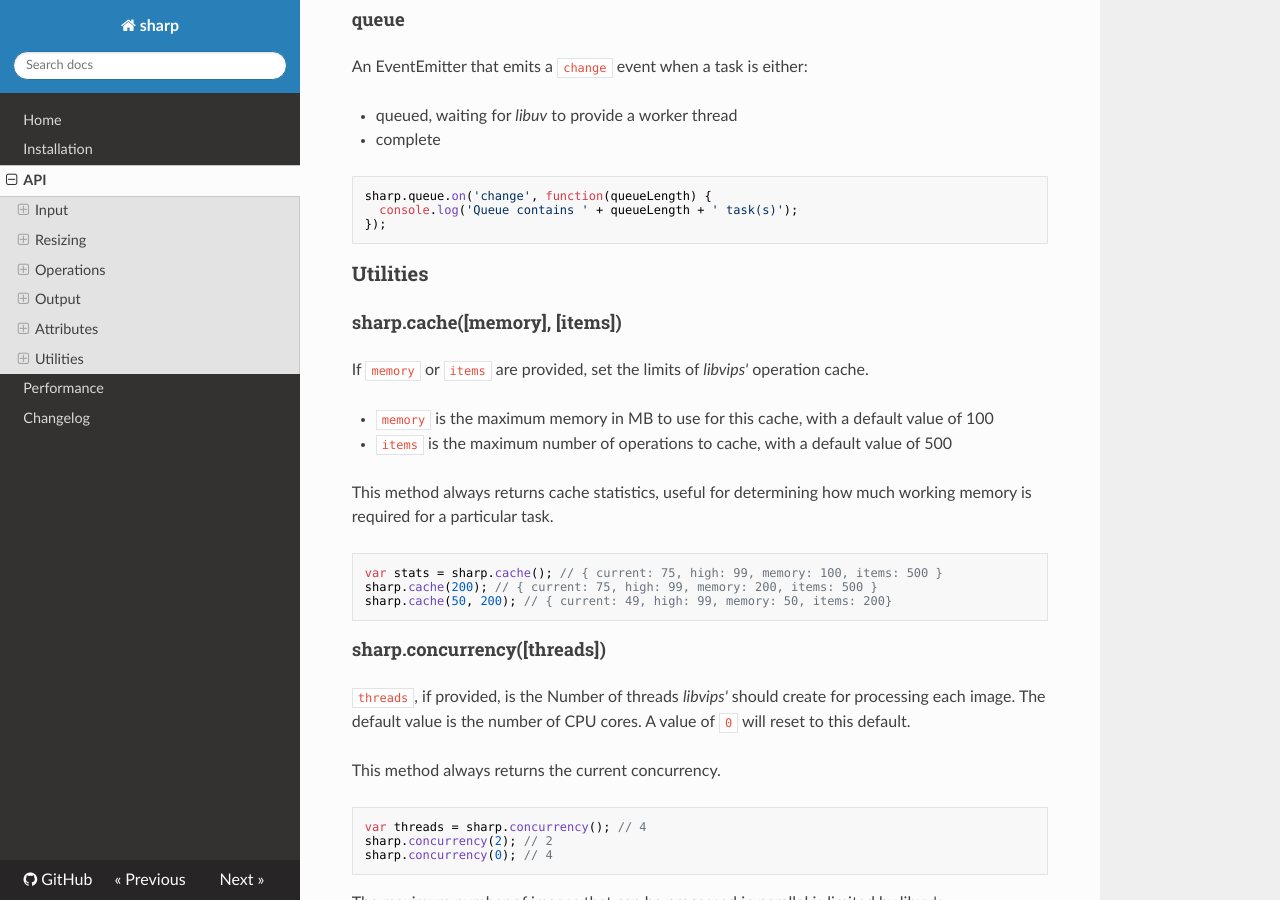
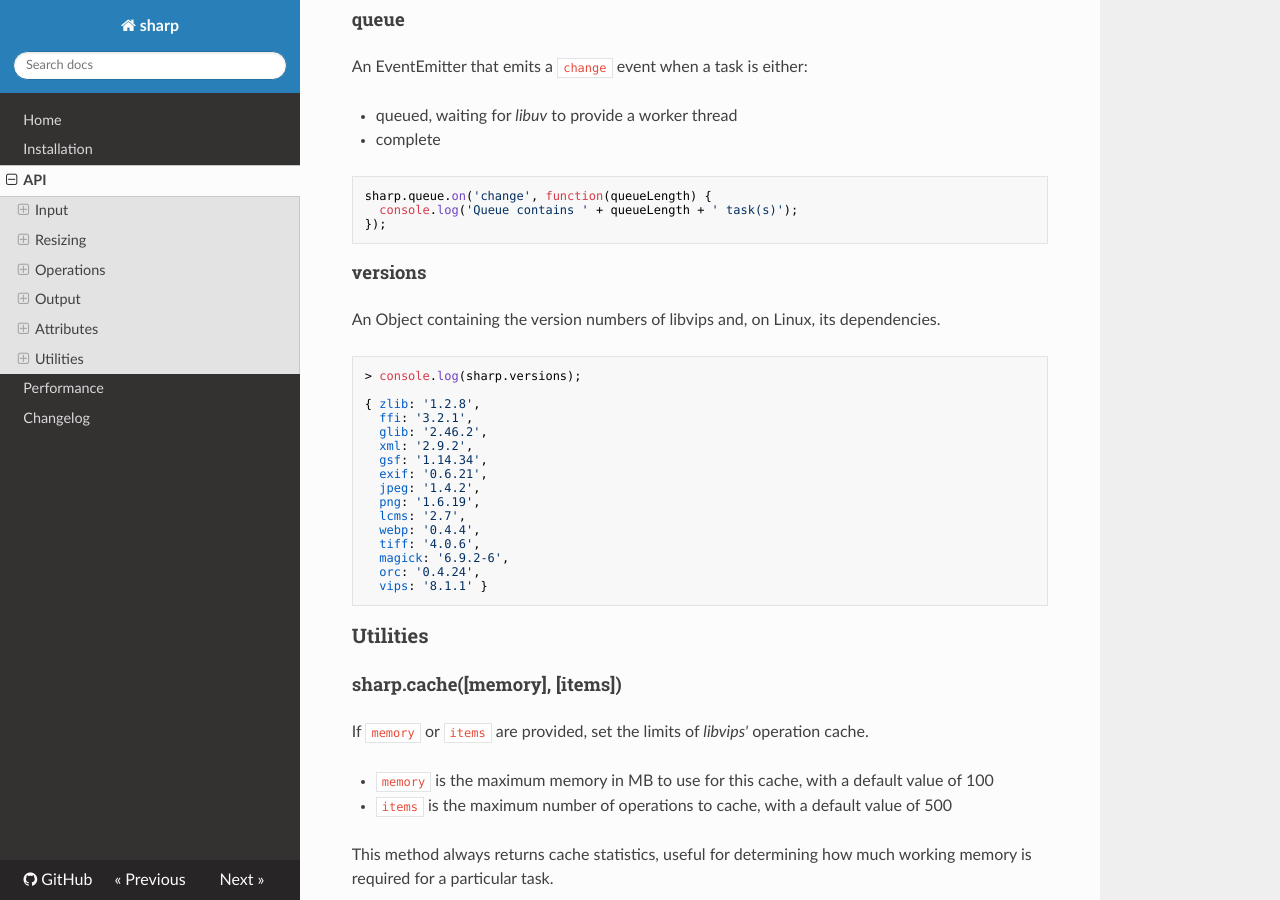
Before and after one commit to webgurucan/node-image-handler, an MkDocs documentation site: the page built from docs/api.md, in a window 1280 px wide and 900 px high, scrolled down 12466 px. Built offline with MkDocs 1.6.1, drawn with Linux system fonts in a browser that asks for light colours; nearby versions of some CDN libraries; old or Windows-style settings are respelled for this version of MkDocs.

Commit message:
Expose libvips+deps versions attribute
Add versions.json for Linux packaging

Bump vips-dev Windows version for latest libpng

````diff
--- a/docs/api.md
+++ b/docs/api.md
@@ -569,6 +569,29 @@ sharp.queue.on('change', function(queueLength) {
 });
 ```
 
+#### versions
+
+An Object containing the version numbers of libvips and, on Linux, its dependencies.
+
+```javascript
+> console.log(sharp.versions);
+
+{ zlib: '1.2.8',
+  ffi: '3.2.1',
+  glib: '2.46.2',
+  xml: '2.9.2',
+  gsf: '1.14.34',
+  exif: '0.6.21',
+  jpeg: '1.4.2',
+  png: '1.6.19',
+  lcms: '2.7',
+  webp: '0.4.4',
+  tiff: '4.0.6',
+  magick: '6.9.2-6',
+  orc: '0.4.24',
+  vips: '8.1.1' }
+```
+
 ### Utilities
 
 #### sharp.cache([memory], [items])
````
Also changed, not shown: index.js (+23 -18 lines), 4 other files.
